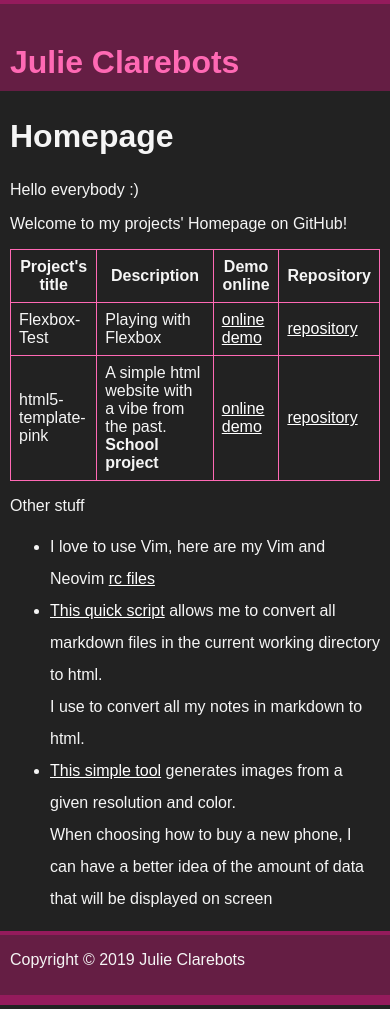
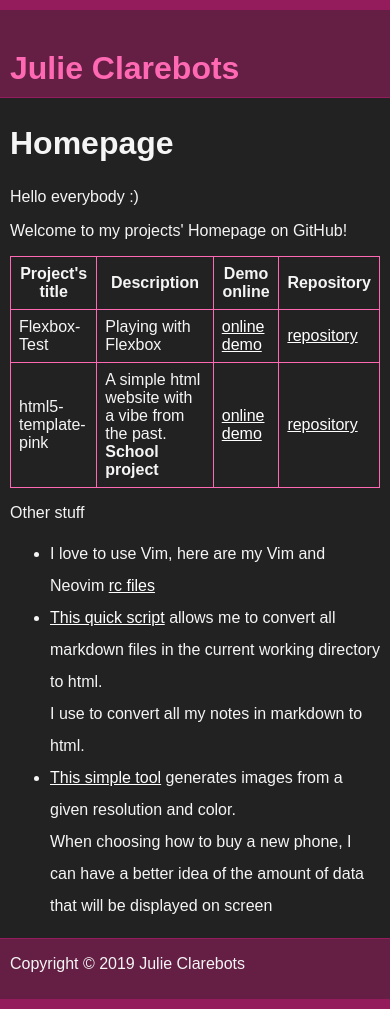
Before and after one commit to arnbots/arnbots.github.io, a plain HTML site: page index.html in a window 390 px wide. Drawn offline with Linux system fonts and the light colour scheme.

Commit message:
Slightly changed the layout

```diff
--- a/main.css
+++ b/main.css
@@ -1,6 +1,7 @@
 html {
     font-size: 16px;
     height: 100%;
+    box-sizing: border-box;
 }
 
 body {
@@ -20,8 +21,8 @@ body {
 }
 
 header {
-    margin-top: 10px;
-    border-top: 4px solid rgba(255, 20, 147, 0.3);
+    border-top: 10px solid rgba(255, 20, 147, 0.3);
+    border-bottom: 1px solid rgba(255, 20, 147, 0.3);
     background-color: rgba(255, 20, 147, 0.3);
     font-weight: bold;
     color: hotpink;
@@ -77,17 +78,6 @@ td {
 footer {
   height: 60px;
   background-color: rgba(255, 20, 147, 0.3);
-  border-top: 4px solid rgba(255, 20, 147, 0.3);
-  border-bottom: 30px solid rgba(255, 20, 147, 0.3);
-  margin-bottom: 10px;
+  border-top: 1px solid rgba(255, 20, 147, 0.3);
+  border-bottom: 10px solid rgba(255, 20, 147, 0.3);
 }
-
-@media only screen and (max-width: 700px) {
-  footer {
-    margin-bottom: 0px;
-    border-bottom: 10px solid rgba(255, 20, 147, 0.3);
-  }
-  header {
-    margin-top: 0px;
-  }
-}
```
